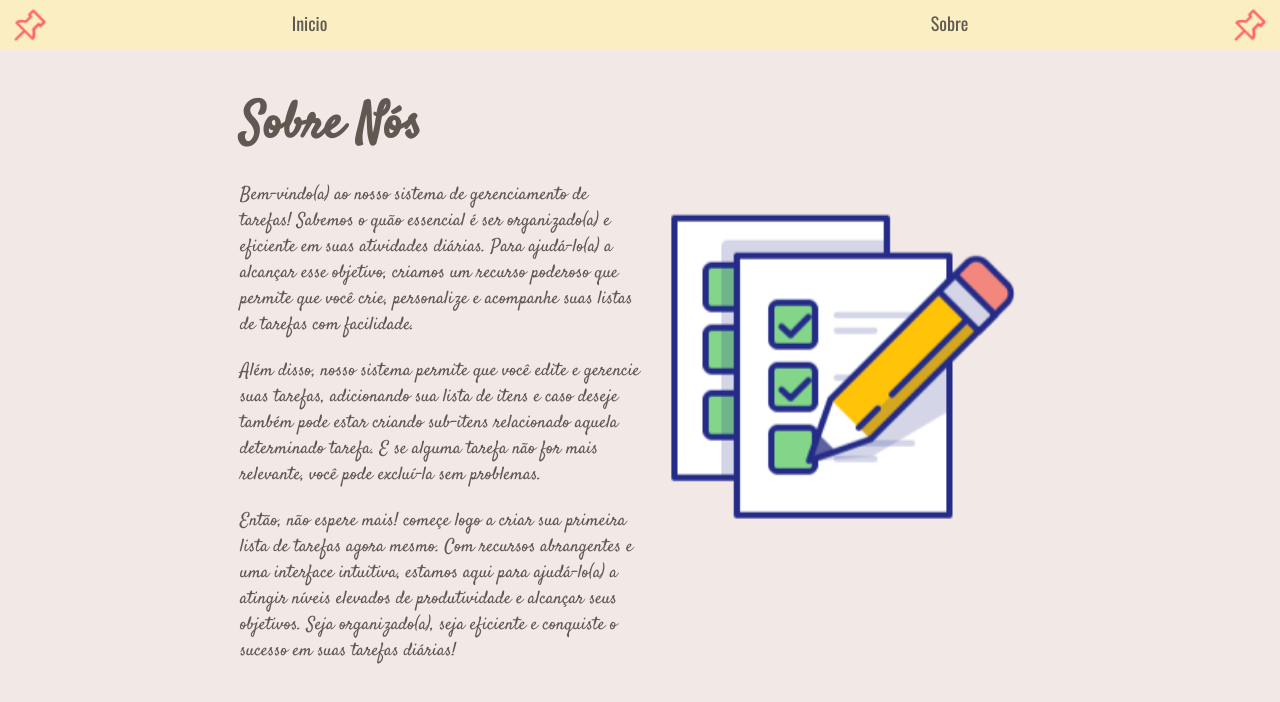
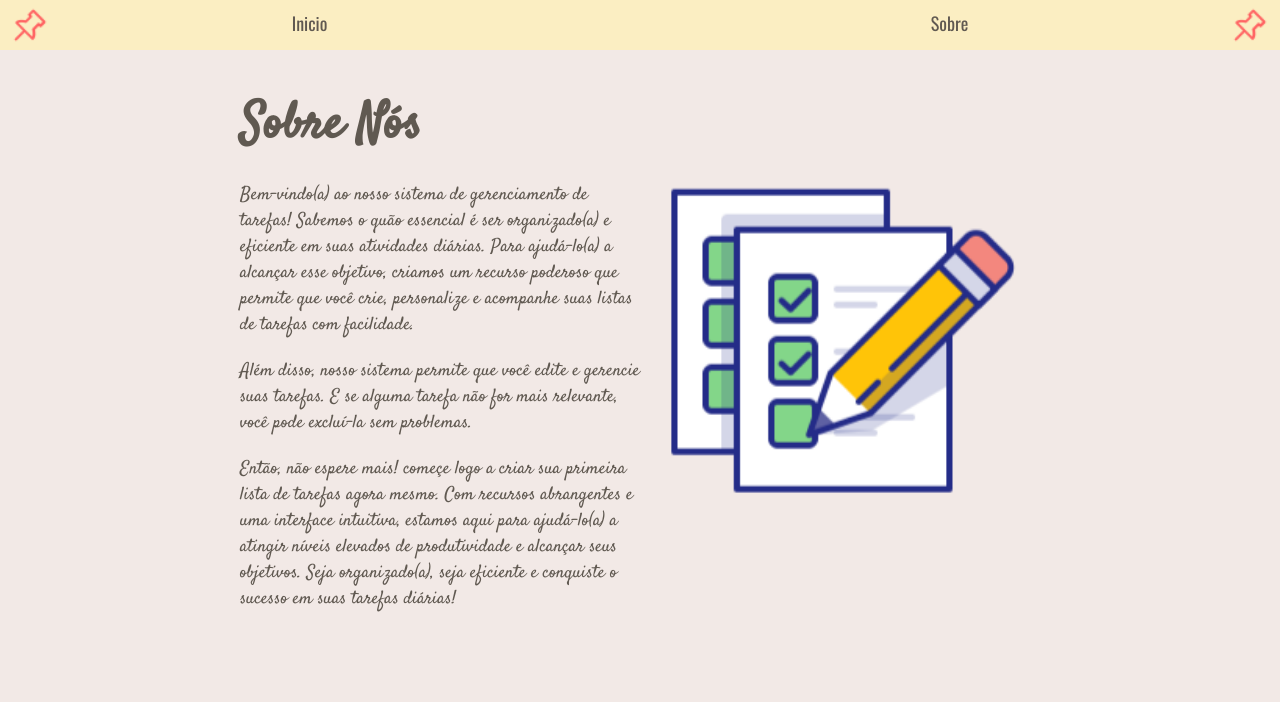
Before and after one commit to HMontarroyos/to_do_list, a React (Create React App) app: page /about in a window 1280 px wide. Shown: the top 702 px of the page. Built offline with nearby package versions, Linux system fonts and the light colour scheme; a web font is replaced by a local one.

Commit message:
refactor: text homes and about

```diff
--- a/src/views/About/index.tsx
+++ b/src/views/About/index.tsx
@@ -19,10 +19,8 @@ const About: React.FC = () => {
             </p>
             <p>
               Além disso, nosso sistema permite que você edite e gerencie suas
-              tarefas, adicionando sua lista de itens e caso deseje também pode
-              estar criando sub-itens relacionado aquela determinado tarefa. E
-              se alguma tarefa não for mais relevante, você pode excluí-la sem
-              problemas.
+              tarefas. E se alguma tarefa não for mais relevante, você pode
+              excluí-la sem problemas.
             </p>
             <p>
               Então, não espere mais! começe logo a criar sua primeira lista de
--- a/src/views/Home/index.tsx
+++ b/src/views/Home/index.tsx
@@ -111,6 +111,10 @@ const Home: React.FC<HomeProps> = ({ modal }) => {
               criamos um recurso que permite a criação de uma nova lista de
               tarefas com um simples clique no botão "Criar Novo ToDo List".
             </S.Paragraph>
+            <S.Paragraph>
+              Caso tenha necessidade também pode editar o titulo desse seu toDo
+              e também excluir ele caso não seja mais útil.
+            </S.Paragraph>
           </S.ContainerParagraph>
         </Fade>
         <Buttom
--- a/src/views/ToDoListId/index.tsx
+++ b/src/views/ToDoListId/index.tsx
@@ -13,12 +13,6 @@ import {
   removeItemFromTodo,
 } from "../../server/api";
 import { Buttom, TextLink, NotebookSheet } from "../../components";
-
-interface Item {
-  id: number;
-  item: string;
-  order: number;
-}
 
 const ToDoListId: React.FC = () => {
   const navigate = useNavigate();
@@ -105,13 +99,6 @@ const ToDoListId: React.FC = () => {
       cancelButtonColor: "#ff6161",
       cancelButtonText: "Cancelar",
       confirmButtonText: "OK, criar nova tarefa",
-      preConfirm: (value) => {
-        if (value.length > 50) {
-          Swal.showValidationMessage(`Tamanho permitido atingido`);
-          return Promise.reject("Tamanho permitido atingido");
-        }
-        return value;
-      },
     }).then(async (result) => {
       if (result.isConfirmed) {
         try {
```
